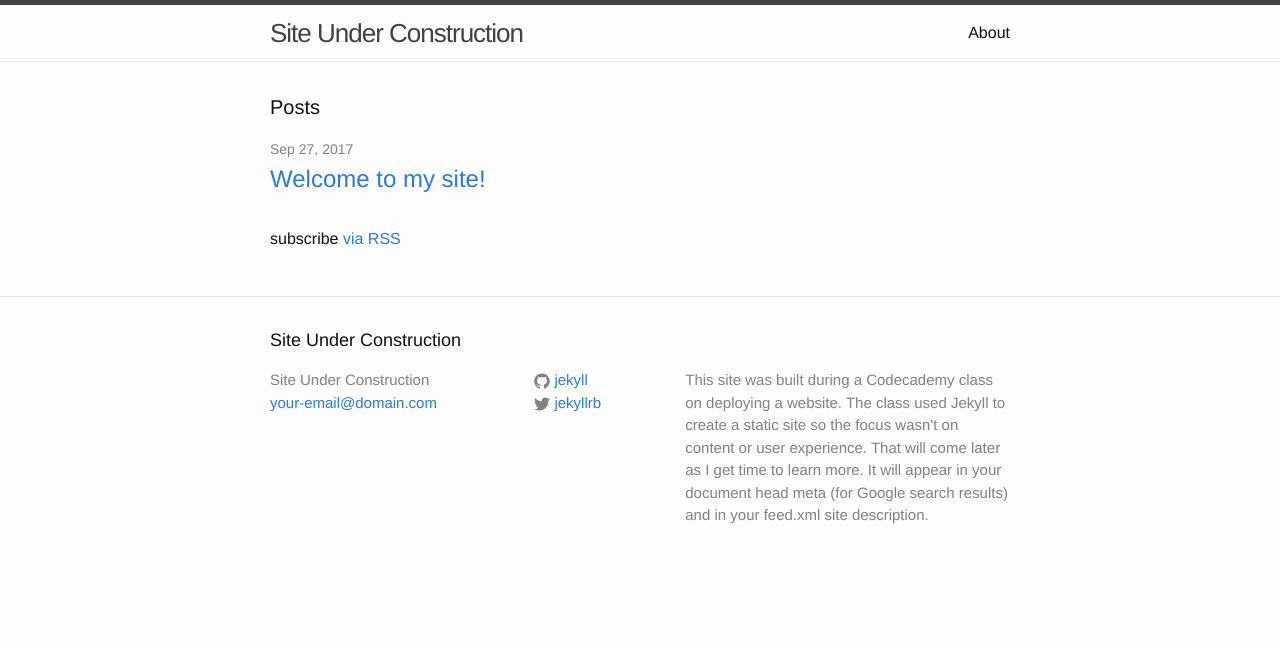
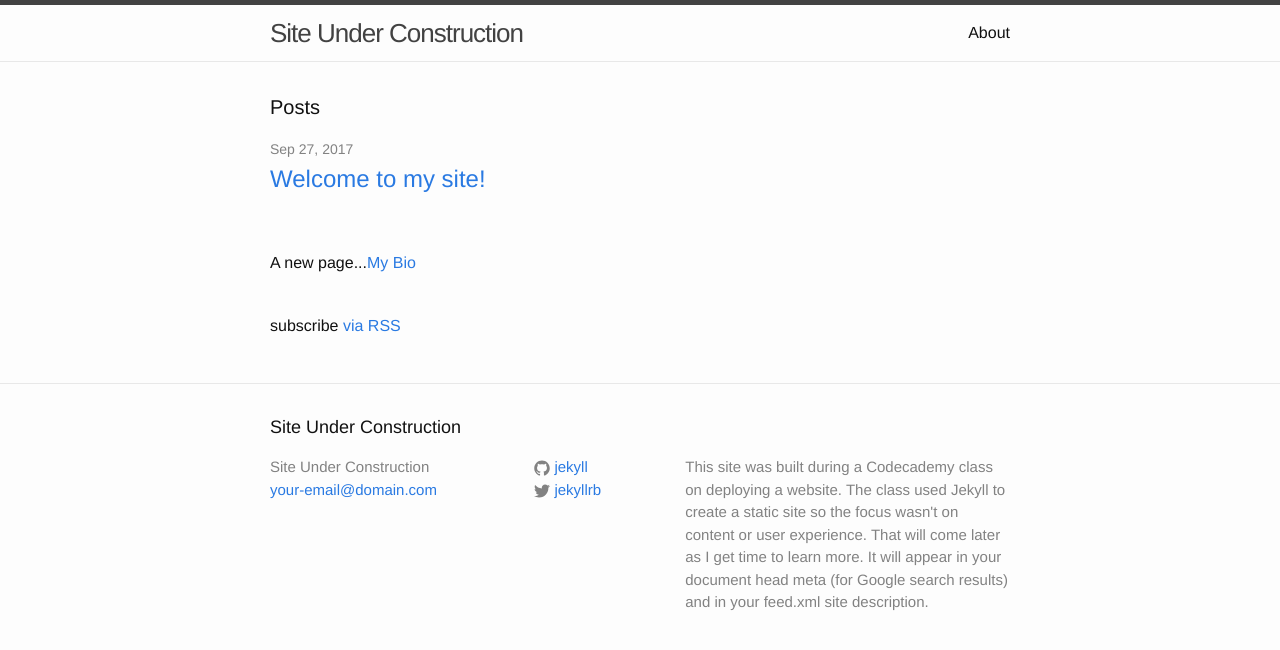
Before and after one commit to chrisg4github/chrisg4github.github.io, a Jekyll site: the page built from index.html, in a window 1280 px wide. Shown: the top 650 px of the page. Built offline with Jekyll 4.4.1, drawn with Linux system fonts in a browser that asks for light colours.

Commit message:
Adding a bio page 09/27 6:14am

```diff
--- a/index.html
+++ b/index.html
@@ -18,6 +18,10 @@ layout: default
     {% endfor %}
   </ul>
 
+  <br>
+  <p>A new page...<a href="my_bio_page.html">My Bio</a></p>
+  <br>
+
   <p class="rss-subscribe">subscribe <a href="{{ "/feed.xml" | prepend: site.baseurl }}">via RSS</a></p>
 
 </div>
```
Also changed, not shown: my_bio_page.html (renamed from index_my_bio.html).
